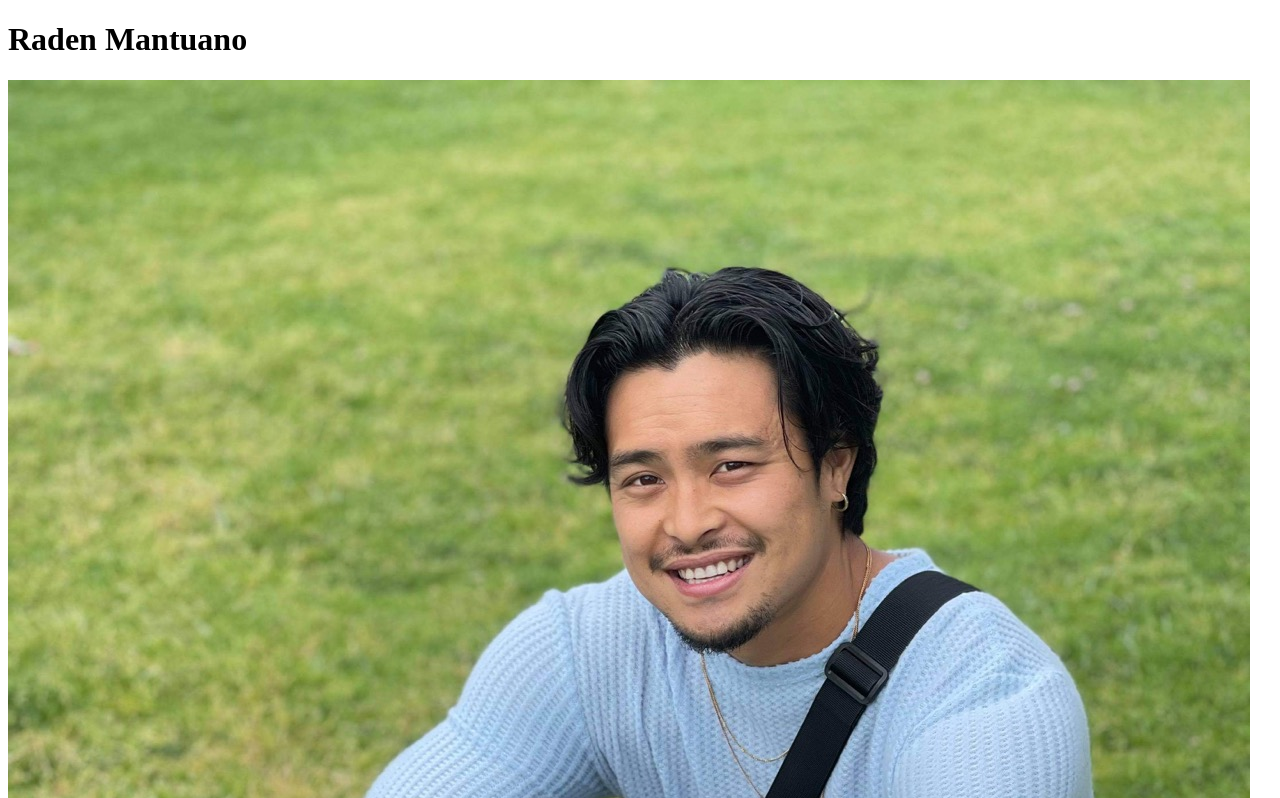
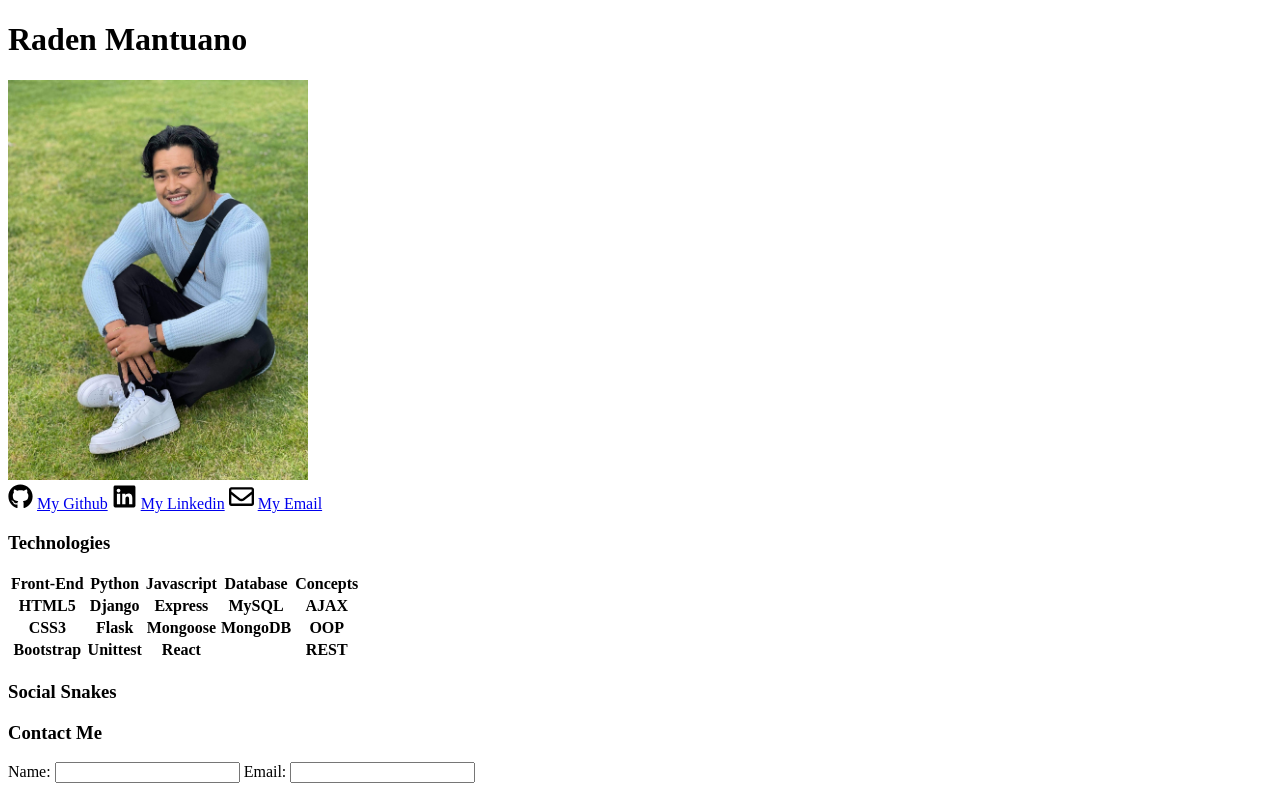
Before and after one commit to NewCodeOnDaBlock/Portfolio-Content--Practice-, a plain HTML site: page index.html in a window 1280 px wide. Shown: the top 798 px of the page. Drawn offline with Linux system fonts and the light colour scheme.

Commit message:
fixed indentation

```diff
--- a/index.html
+++ b/index.html
@@ -11,15 +11,15 @@
         <h1>Raden Mantuano</h1>
     </div>
     <div>
-        <img id="profile-pic" src="/Images/IMG_0453.JPG" alt="profile-pic">
+        <img id="profile-pic" src="/Images/IMG_0453.JPG" alt="profile-pic" width="300" height="400">
     </div>
     <div>
-        <img src="/Images/github-brands.svg" alt="github" width="10px" height="10px">
-            <a href="https://github.com/NewCodeOnDaBlock">My Github</a>
-        <img src="/Images/linkedin-brands.svg" alt="linkedin" width="30px" height="30px">
-            <a href="https://www.linkedin.com/in/thebreakfastmarketingco/">My Linkedin</a>
-        <img src="/Images/envelope-regular.svg" alt="email" width="30px" height="30px">
-            <a href="https://gmail.com/">My Email</a>
+        <img src="/Images/github-brands.svg" alt="github" width="25" height="25">
+        <a href="https://github.com/NewCodeOnDaBlock">My Github</a>
+        <img src="/Images/linkedin-brands.svg" alt="linkedin" width="25" height="25">
+        <a href="https://www.linkedin.com/in/thebreakfastmarketingco/">My Linkedin</a>
+        <img src="/Images/envelope-regular.svg" alt="email" width="25" height="25">
+        <a href="https://gmail.com/">My Email</a>
     </div>
     <div id="skills">
         <h3>Technologies</h3>
```
Also changed, not shown: style.css (added).
